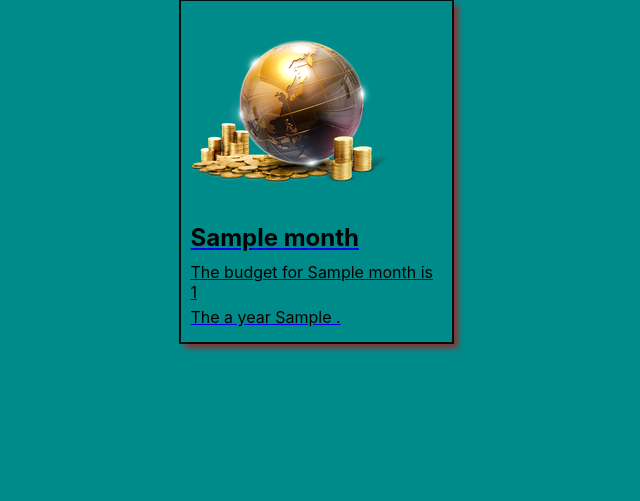
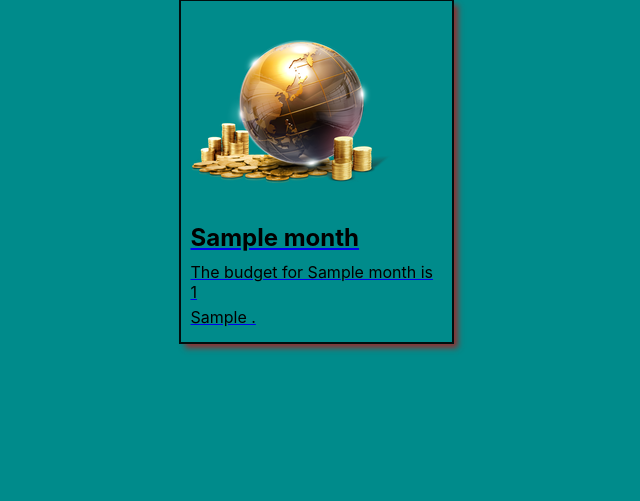
Before and after one commit to AliAlsamawi/budgetcollector, a Django app: page /months/ in a window 1280 px wide. Shown: the part 156-657 px from the top of the page, without its empty margins (324-964 px from the left). Run offline with Django 3.2, Linux system fonts and the light colour scheme; a user stored in the database is signed in; tables that the repository leaves empty hold one stand-in row (values such as "Sample post").

Commit message:
fixed p tag

```diff
--- a/main_app/templates/months/index.html
+++ b/main_app/templates/months/index.html
@@ -30,7 +30,7 @@
         {% if month.name > 0 %}
         {% else %}
           <p class= "p">The budget for  {{ month.name }} is {{ month.budget }}</p>
-          <p>The a year {{ month.year }} .</p>
+          <p>{{ month.year }} .</p>
           </div>
         {% endif %}
       </a>
```
